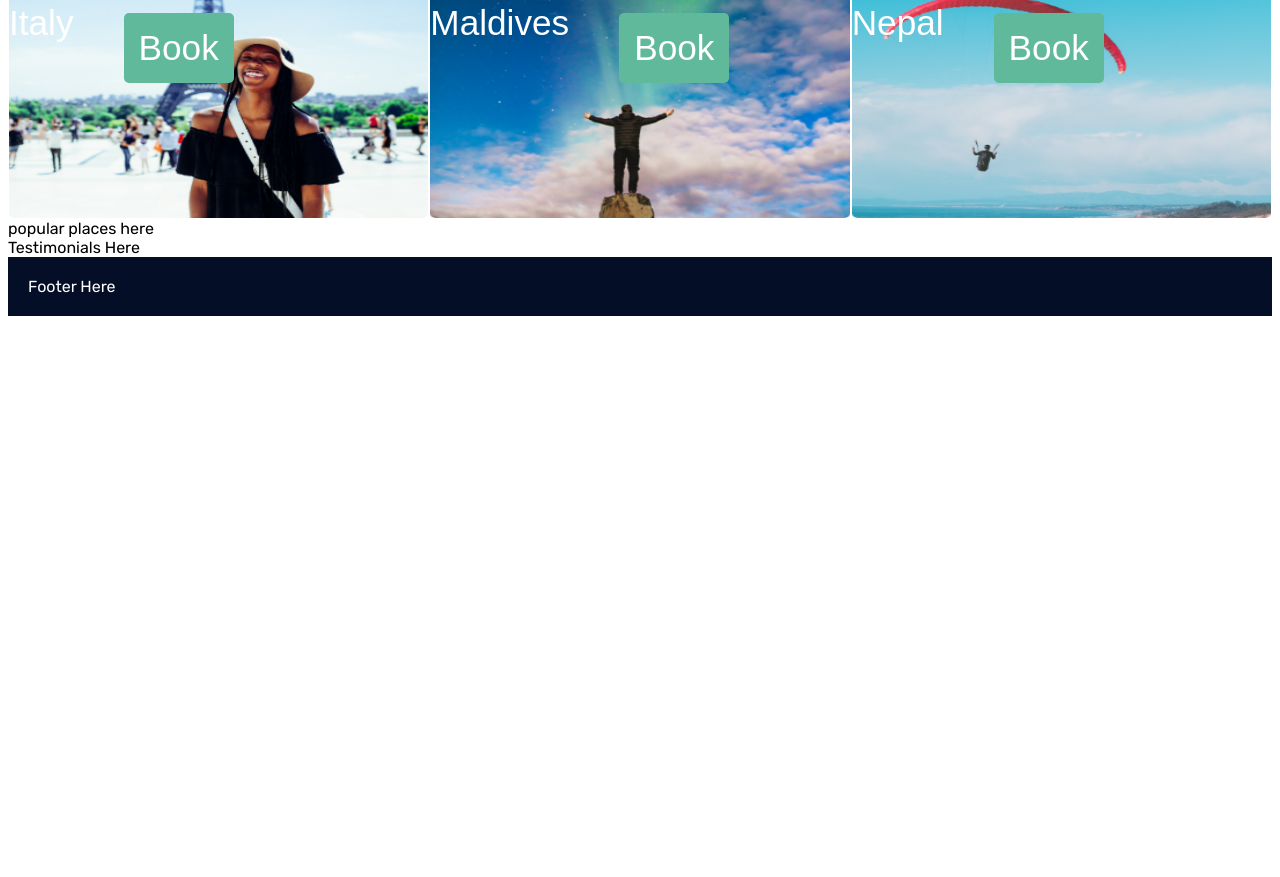
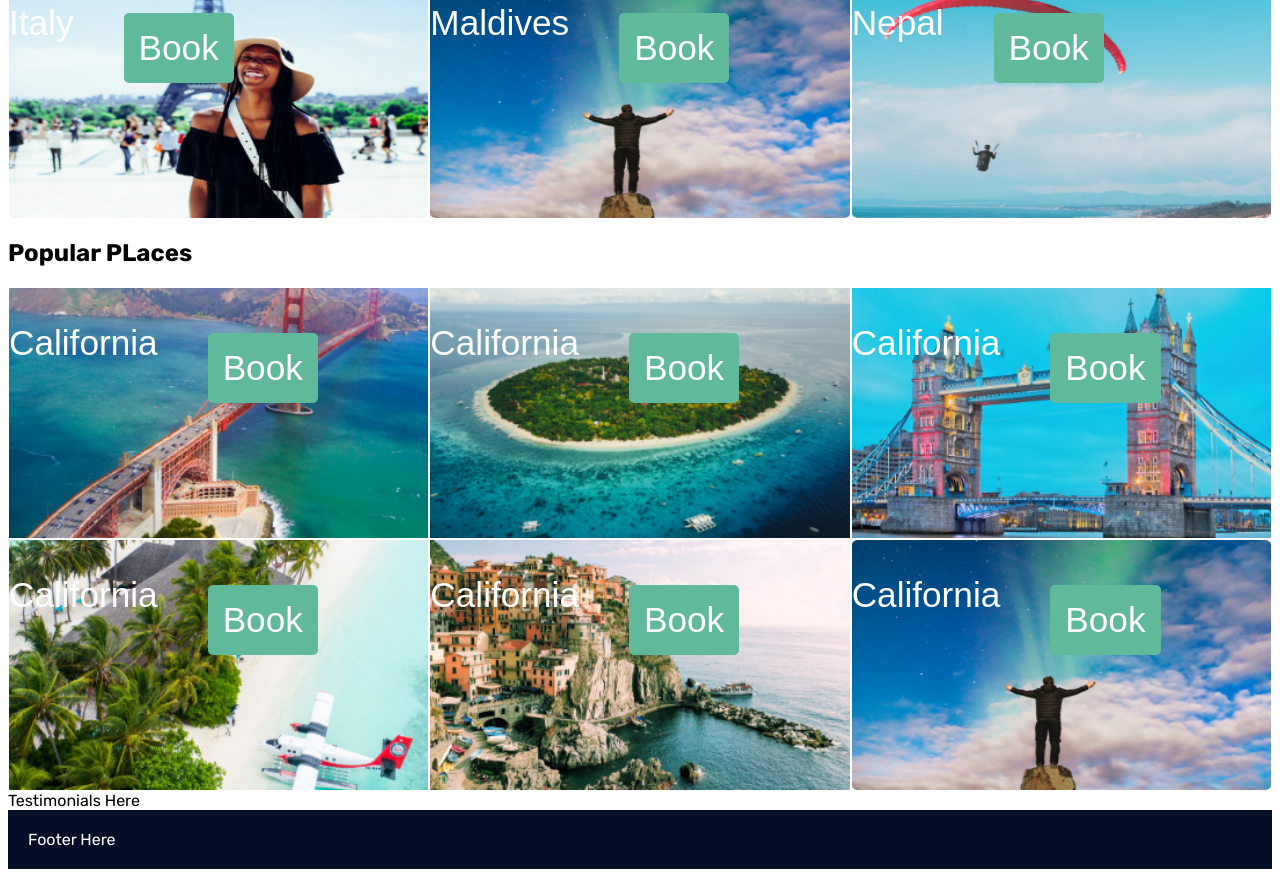
Before and after one commit to thummingbird14/week_3_day_2_lab_grid_Tanya_Jacob, a plain HTML site: page cc_travel_start/index.html in a window 1280 px wide. Shown: the part 760-1637 px from the top of the page. Before the commit the page ends 1084 px from the top, so only its background shows below. Drawn offline with Linux system fonts and the light colour scheme; a web font is replaced by a local one.

Commit message:
commit code for popular places

```diff
--- a/cc_travel_start/css/popular.css
+++ b/cc_travel_start/css/popular.css
@@ -46,7 +46,30 @@
     background-image: url(../img/destination/nepal.png);
     background-size: 100% 100%;
 }
-
+.popular-place-1{
+    background-image: url(../img/place/california.png);
+    background-size: 100% 100%;
+}
+.popular-place-2{
+    background-image: url(../img/place/korola_megna.png);
+    background-size: 100% 100%;
+}
+.popular-place-3{
+    background-image: url(../img/place/london.png);
+    background-size: 100% 100%;
+}
+.popular-place-4{
+    background-image: url(../img/place/iceland.png);
+    background-size: 100% 100%;
+}
+.popular-place-5{
+    background-image: url(../img/place/california_2.png);
+    background-size: 100% 100%;
+}
+.popular-place-6{
+    background-image: url(../img/destination/maldives.png);
+    background-size: 100% 100%;
+}
 #popular-destinations-heading{
     text-align: center;
 }
--- a/cc_travel_start/index.html
+++ b/cc_travel_start/index.html
@@ -94,9 +94,49 @@
         </section>
         <!-- popular-destination-end -->
 
+        <section>
+            <h2>Popular PLaces</h2>
+        </section>
+
         <!-- popular-places-start -->
-        <section class="popular">
-            popular places here
+        <section id="popular">
+            <div class = "popular-image popular-place-1">
+                <p>California</p>
+                <ul class = "main-nav-pop">
+                    <li><a href = "book.html">Book</a></li>
+                </ul>
+            </div>
+            <div class = "popular-image popular-place-2">
+                <p>California</p>
+                <ul class = "main-nav-pop">
+                    <li><a href = "book.html">Book</a></li>
+                </ul>
+            </div>
+            <div class = "popular-image popular-place-3">
+                <p>California</p>
+                <ul class = "main-nav-pop">
+                    <li><a href = "book.html">Book</a></li>
+                </ul>
+            </div>
+            <div class = "popular-image popular-place-4">
+                <p>California</p>
+                <ul class = "main-nav-pop">
+                    <li><a href = "book.html">Book</a></li>
+                </ul>
+            </div>
+            <div class = "popular-image popular-place-5">
+                <p>California</p>
+                <ul class = "main-nav-pop">
+                    <li><a href = "book.html">Book</a></li>
+                </ul>
+            </div>
+            <div class = "popular-image popular-place-6">
+                <p>California</p>
+                <ul class = "main-nav-pop">
+                    <li><a href = "book.html">Book</a></li>
+                </ul>
+            </div>
+            <!-- popular places here -->
         </section>
         <!-- popular-places-end  -->
 
```
